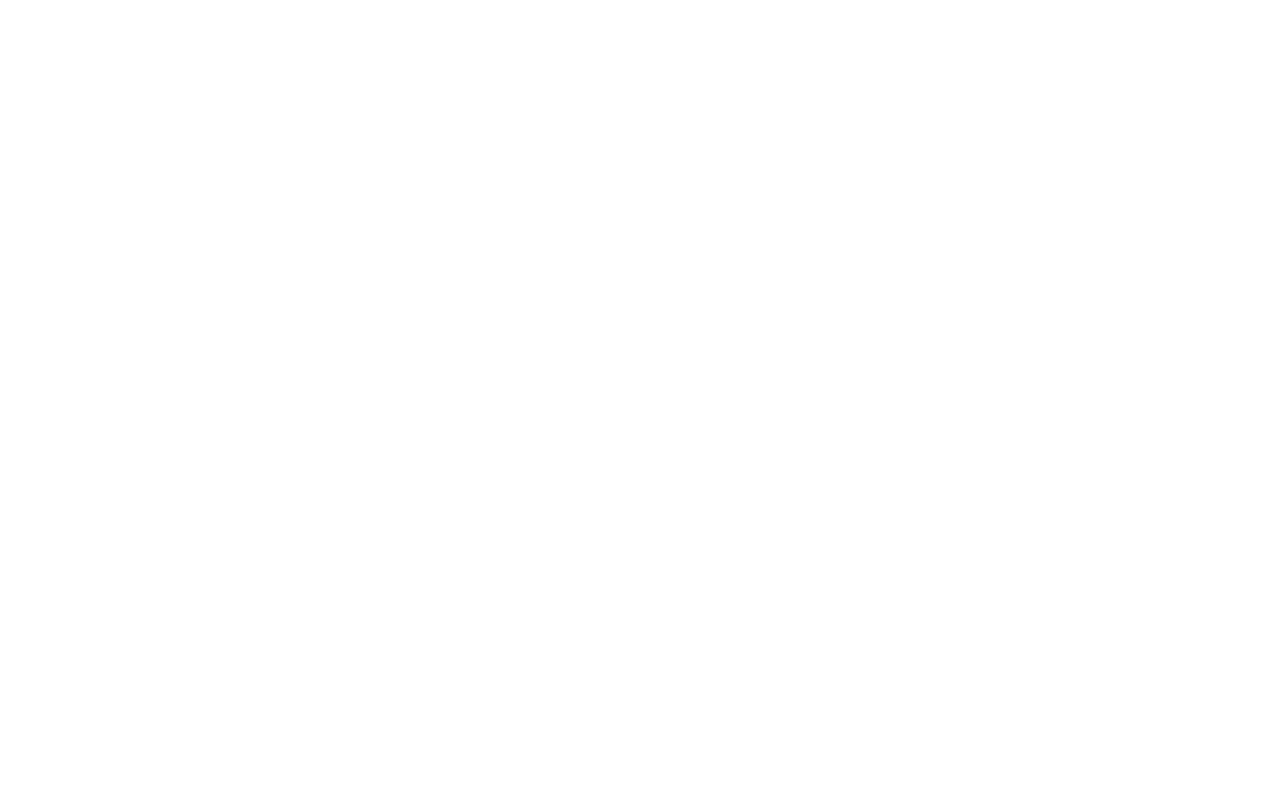
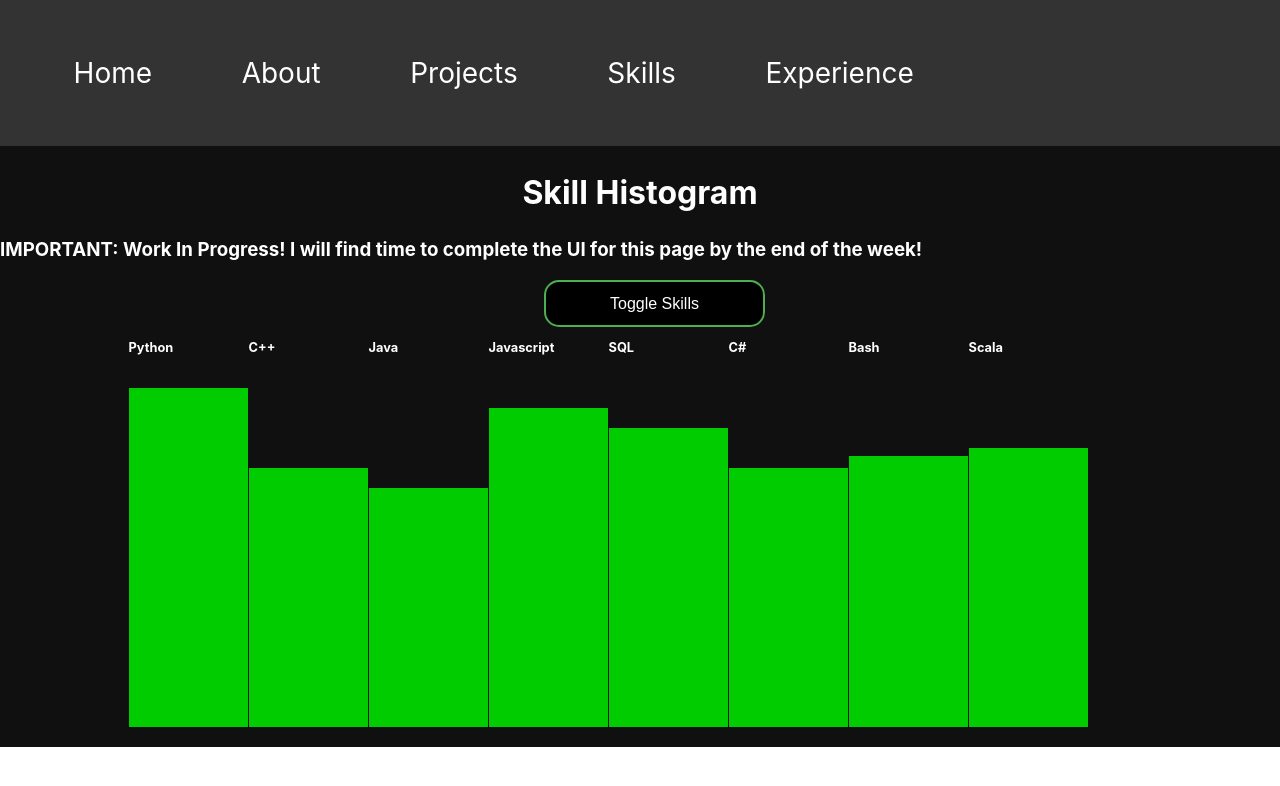
Before and after one commit to DavidHostler/DaveDotCom, a React (Create React App) app: page /skills in a window 1280 px wide. Before the commit this address had no page. Shown: the top 786 px of the page. Built offline with nearby package versions, Linux system fonts and the light colour scheme.

Commit message:
Made some end touches

```diff
--- a/src/App.js
+++ b/src/App.js
@@ -17,7 +17,7 @@ function App() {
         <Route path="/" element={ <Home/> } />
         <Route path="about" element={ <About/> } />
         <Route path="projects" element={ <Projects/> } />
-        <Route path="data-science" element={ <DataScience/> } />
+        <Route path="skills" element={ <DataScience/> } />
         <Route path="experience" element={<Experience/>}/>
       </Routes>
     </div>
--- a/src/sections/DataScience.js
+++ b/src/sections/DataScience.js
@@ -50,7 +50,7 @@ const DataScience = () =>{
          </li>);
     return(
         <div
-        style={{backgroundColor:'black', color:'white', height:'100%'}}
+        style={{backgroundColor:'rgb(16, 16, 16)', color:'white', height:'100%'}}
         >
             <Header/>
             <h2>Skill Histogram</h2>
--- a/src/sections/Experience.js
+++ b/src/sections/Experience.js
@@ -4,7 +4,7 @@ import 'react-vertical-timeline-component/style.min.css';
 import Header from "../Header";
 const Experience = () => {
     return(
-    <div style={{backgroundColor:'grey'}}>
+    <div style={{backgroundColor:'rgb(96, 96, 96)'}}>
         <Header/>
     <VerticalTimeline>
         <VerticalTimelineElement
--- a/src/sections/data/jsonData.js
+++ b/src/sections/data/jsonData.js
@@ -1,33 +1,57 @@
 export default {
     frameworks: [
         {
-          level:75,
+          level:95,
           skill:'Pytorch'
         },
         {
-          level:85,
+          level:95,
           skill:'Tensorflow'
         },
         {
-          level:50,
+          level:90,
           skill:'Scikit-Learn'
         },
         {
-          level:40,
+          level:90,
           skill:'Pandas'
         },
         {
-          level:78,
+          level:95,
           skill:'Numpy'
         },
         {
-          level:75,
+          level:85,
           skill:'Spark'
         },
         {
-          level:45,
+          level:75,
           skill:'Kafka'
-        }
+        },
+        {
+          level:95,
+          skill:'React'
+        },
+        {
+          level:85,
+          skill:'Django'
+        },
+        {
+          level:90,
+          skill:'Flask'
+        },
+        {
+          level:95,
+          skill:'Node'
+        },
+        {
+          level:78,
+          skill:'.NET'
+        },
+        {
+          level:85,
+          skill:'Spring Boot'
+        },
       ],
       programmingLanguages:[
 
@@ -48,7 +72,7 @@ export default {
         skill:'Javascript'
       },
       {
-        level:92,
+        level:85,
         skill:'SQL'
       },
       {
@@ -56,29 +80,14 @@ export default {
         skill:'C#'
       },
       {
-        level:75,
-        skill:'React'
+        level:78,
+        skill:'Bash'
       },
       {
-        level:85,
-        skill:'Django'
-      },
-      {
-        level:50,
-        skill:'Flask'
-      },
-      {
-        level:40,
-        skill:'Spring Boot'
-      },
-      {
-        level:78,
-        skill:'.NET'
-      },
-      {
-        level:75,
-        skill:'Node'
-      },
+        level:80,
+        skill:'Scala'
+      }
+
 
 
     ],
--- a/src/sections/ui/Button.js
+++ b/src/sections/ui/Button.js
@@ -28,7 +28,7 @@ const buttonStyle = {
 const Button = (props) =>{
     return(
         <button style={{...buttonStyle}} onClick={props.func}>
-            View Skills
+            Toggle Skills
         </button>
     )
 }
--- a/src/sections/ui/Histogram.js
+++ b/src/sections/ui/Histogram.js
@@ -1,4 +1,4 @@
-import React from 'react';
+import React, { useEffect } from 'react';
 // import ReactDOM from 'react-dom';
 // import Button from 'react-bootstrap/Button';
 
@@ -17,7 +17,9 @@ const containerStyle = {
 
 const spaceStyle = {
     // background: '#ffffff',
-    transition: '0.3s'
+    // position:'relative',
+    // left:'5vw',
+    transition: '1.0s'
 };
 
 const barStyle = {
@@ -103,12 +105,22 @@ const Histogram = () => {
   const[frameworks, setFrameworks] = React.useState(jsonData.frameworks);
   const[webFrameworks, setWebFrameworks] = React.useState(jsonData.webFrameworks);
   // const [topics, setTopics] = React.useState(['Languages', 'Frameworks', 'Web Frameworks'])
-  const [topics, setTopics] = React.useState(['Languages', 'Frameworks'])
+  const [topics, setTopics] = React.useState([ 'Frameworks','Languages'])
 
   const [topicIndex, setTopicIndex] = React.useState(0);
   const xOffsets = [0, 0.7853, 1.5707, 2.3559, 3.1415];
   const [currentTopic, setCurrentTopic] = React.useState('Languages');
   const [currentData, setCurrentData] = React.useState([]);
+
+  useEffect(()=>{
+      if(currentTopic == 'Languages'){
+        setCyclicData(languages);
+      }
+      else if(currentTopic == 'Frameworks'){
+        setCyclicData(frameworks);
+      }
+  })
+
 
 // Yay! Algorithm for cycling through topics
   const cycleTopics = () =>{
@@ -120,12 +132,6 @@ const Histogram = () => {
     setCurrentTopic(currentTopic);
     setTopics(bidirectionalQueue);
 
-    if(currentTopic == 'Languages'){
-      setCyclicData(languages);
-    }
-    else if(currentTopic == 'Frameworks'){
-      setCyclicData(frameworks);
-    }
     // else if(currentTopic == 'Web Frameworks'){
     //   setCyclicData(webFrameworks);
     // }
```
